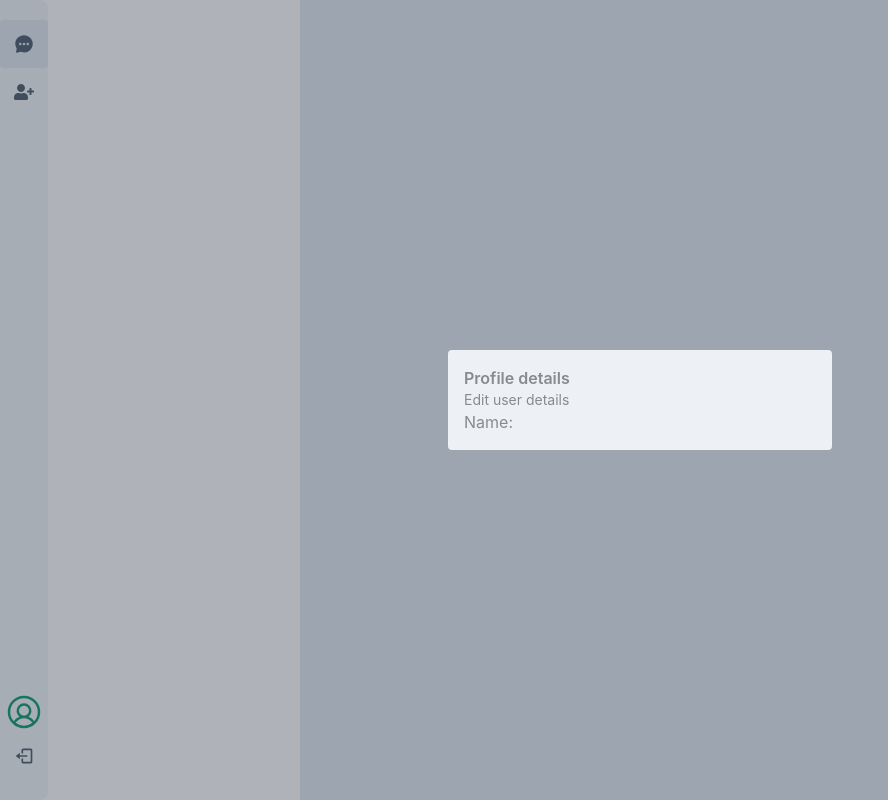
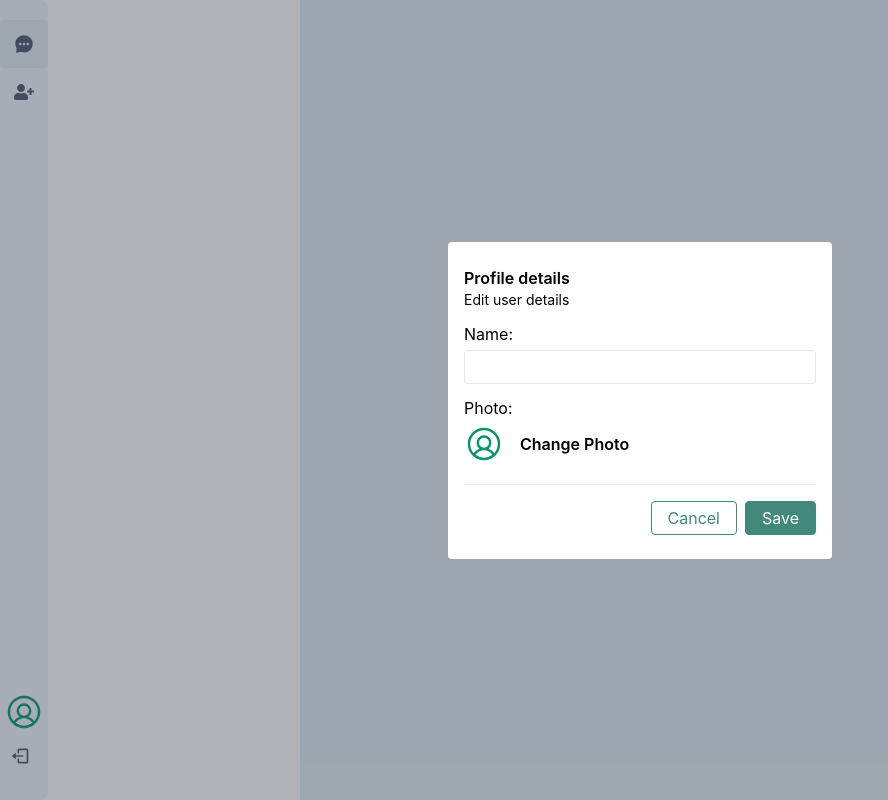
Before and after one commit to Yoda-Chubaka/real-time-chat, a React (Create React App) app in the folder client/: page / in a window 1280 px wide. Shown: the whole page, without its empty margins (0-888 px from the left). Built offline with nearby package versions, Linux system fonts and the light colour scheme; no server answers.

Commit message:
Added Edit User Details

```diff
--- /dev/null
+++ b/client/src/components/Divider.js
@@ -0,0 +1,11 @@
+import React from 'react'
+
+const Divider = () => {
+  return (
+    <div className="p-[0.5px] bg-slate-200 my-1">
+
+    </div>
+  )
+}
+
+export default Divider
--- a/client/src/components/EditUserDetails.js
+++ b/client/src/components/EditUserDetails.js
@@ -1,4 +1,9 @@
-import React, { useState } from 'react'
+import React, { useState, useEffect, useRef } from 'react';
+import Avatar from "./Avatar";
+import uploadFile from '../helpers/uploadFile';
+import Divider from "./Divider";
+import axios from "axios";
+import toast from "react-hot-toast";
 
 
 const EditUserDetails = ({ onClose, user }) => {
@@ -7,8 +12,17 @@ const EditUserDetails = ({ onClose, user }) => {
         profile_pic: user?.profile_pic
     })
 
+    const uploadPhotoRef = useRef();
 
-    console.log("user edit", user)
+    useEffect(() => {
+        setData((previous) => {
+            return {
+                ...previous,
+                ...user
+            }
+        })
+    }, [user])
+
     const handleChange = (event) => {
         const { name, value } = event.target;
 
@@ -19,9 +33,44 @@ const EditUserDetails = ({ onClose, user }) => {
             }
         })
     }
+
+    const handleOpenUploadPhoto = () => {
+        uploadPhotoRef.current.click();
+    }
+
+    const handleUploadPhoto = async (event) => {
+        const file = event.target.files[0]
+
+    const uploadPhoto = await uploadFile(file)
+
+    setData((preve)=>{
+      return{
+        ...preve,
+        profile_pic : uploadPhoto?.url
+      }
+    })
+    }
+
+    const handleSubmit = async (event) => {
+        event.preventDefault();
+        event.stopPropagation();
+        try {
+            const URL = `${process.env.REACT_APP_BACKEND_URL}/api/update-user`;
+
+            const response = await axios.post(URL, data);
+
+            toast.success(response.data.message);
+
+
+        } catch (error) {
+            toast.error(error?.response?.data?.message)
+        }
+    }
+
+
   return (
-    <div className="fixed top-0 bottom-0 left-0 right-0 bg-gray-700 opacity-40 flex justify-center items-center">
-        <div className = "bg-white p-4 m-1 rounded w-full max-w-sm">
+    <div className="fixed top-0 bottom-0 left-0 right-0 bg-gray-700 bg-opacity-40 flex justify-center items-center">
+        <div className = "bg-white p-4 m-1 py-6 rounded w-full max-w-sm ">
             <h2 className="font-semibold">
                 Profile details
             </h2>
@@ -29,8 +78,8 @@ const EditUserDetails = ({ onClose, user }) => {
                   Edit user details
               </p>
 
-              <form>
-                  <div>
+              <form className="grid gap-3 mt-3" onSubmit={handleSubmit}>
+                  <div className="flex flex-col gap-1">
                     <label htmlFor="name">Name:</label>
                       <input
                         type="text"
@@ -38,7 +87,37 @@ const EditUserDetails = ({ onClose, user }) => {
                           id="name"
                           value={data.name}
                           onChange={handleChange}
+                          className="w-full py-1 px-2 focus:outline-primary border rounded"
                       />
+                  </div>
+
+                  <div>
+                      <div>Photo:</div>
+                      <div className="my-1 flex items-center gap-4">
+                          <Avatar
+                              width={40}
+                              height={40}
+                              imageUrl={data?.profile_pic}
+                              name={data?.name}
+                        />
+                              <label htmlFor="profile_pic">
+                          <button className="font-semibold" onClick={handleOpenUploadPhoto}>Change Photo</button>
+                          <input
+                              type="file"
+                              id="profile_pic"
+                              className="hidden"
+                                  onChange={handleUploadPhoto}
+                                  ref={uploadPhotoRef}
+                              />
+                              </label>
+                          </div>
+                  </div>
+
+                  <Divider />
+
+                  <div className="flex gap-2 w-fit ml-auto">
+                      <button onClick={onClose} className="border-primary border text-primary px-4 py-1 rounded hover:bg-primary hover:text-white">Cancel</button>
+                      <button onClick={handleSubmit} className="border-primary bg-primary text-white border px-4 py-1 rounded hover:bg-secondary">Save</button>
                   </div>
               </form>
         </div>
@@ -47,3 +126,6 @@ const EditUserDetails = ({ onClose, user }) => {
 }
 
 export default React.memo(EditUserDetails)
+
+
+// 4:23
--- a/client/src/components/Sidebar.js
+++ b/client/src/components/Sidebar.js
@@ -38,7 +38,7 @@ const Sidebar = () => {
                   />
                 </button>
                 <button title="Logout" className='w-12 h-12 flex justify-center items-center cursor-pointer hover:bg-slate-200 rounded'>
-                      <span clasName="-ml-2">
+                      <span className="-ml-2">
                         <BiLogOut
                           size = {20}
                         />
```
